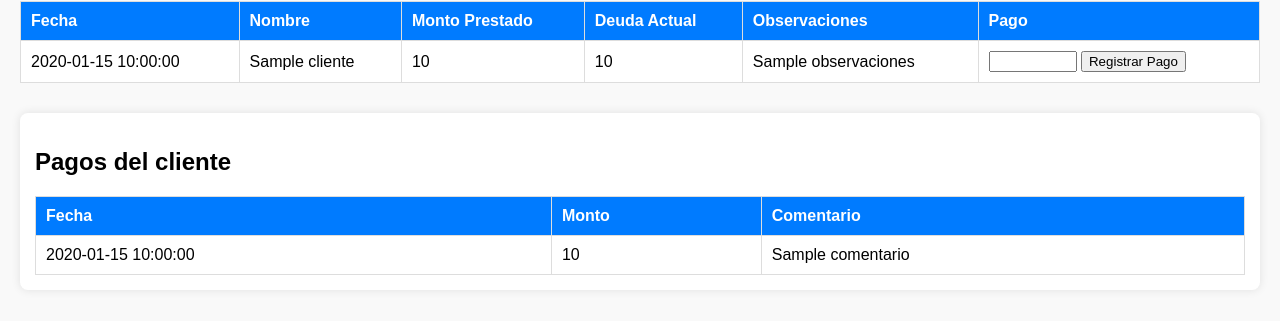
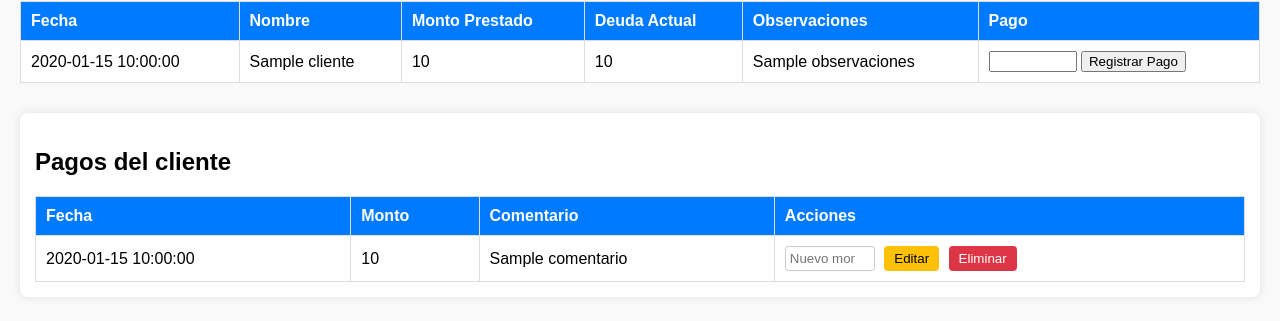
Before and after one commit to luisrobles062/ruta-cobros-app, a Python web app: template templates/inicio.html in a window 1280 px wide. Shown: the part 159-480 px from the top of the page. Run offline with Jinja, Linux system fonts and the light colour scheme; the template is opened without the code that fills it: most values are stand-ins (such as "Sample title", 1, 10 or a date in 2020).

Commit message:
Update inicio.html

```diff
--- a/templates/inicio.html
+++ b/templates/inicio.html
@@ -38,6 +38,40 @@
         .no-data {
             font-style: italic;
             color: #666;
+        }
+        .btn-edit {
+            background-color: #ffc107;
+            color: black;
+            padding: 5px 10px;
+            border: none;
+            border-radius: 4px;
+            cursor: pointer;
+            margin-right: 5px;
+        }
+        .btn-edit:hover {
+            background-color: #e0a800;
+        }
+        .btn-delete {
+            background-color: #dc3545;
+            color: white;
+            padding: 5px 10px;
+            border: none;
+            border-radius: 4px;
+            cursor: pointer;
+        }
+        .btn-delete:hover {
+            background-color: #c82333;
+        }
+        form.inline-form {
+            display: inline-block;
+            margin: 0;
+        }
+        input[type="number"].edit-input {
+            width: 80px;
+            padding: 4px;
+            margin-right: 5px;
+            border-radius: 3px;
+            border: 1px solid #ccc;
         }
     </style>
 </head>
@@ -95,6 +129,7 @@
                         <th>Fecha</th>
                         <th>Monto</th>
                         <th>Comentario</th>
+                        <th>Acciones</th>
                     </tr>
                 </thead>
                 <tbody>
@@ -103,6 +138,20 @@
                         <td>{{ pago.fecha }}</td>
                         <td>{{ "{:,.0f}".format(pago.monto) | replace(',', '.') }}</td>
                         <td>{{ pago.comentario }}</td>
+                        <td>
+                            <!-- Formulario para editar pago -->
+                            <form class="inline-form" method="POST" action="/editar_pago">
+                                <input type="hidden" name="pago_id" value="{{ pago.id }}">
+                                <input type="number" name="nuevo_monto" min="1" required class="edit-input" placeholder="Nuevo monto">
+                                <button type="submit" class="btn-edit">Editar</button>
+                            </form>
+
+                            <!-- Formulario para eliminar pago -->
+                            <form class="inline-form" method="POST" action="/eliminar_pago" onsubmit="return confirm('¿Seguro que quieres eliminar este pago?');">
+                                <input type="hidden" name="pago_id" value="{{ pago.id }}">
+                                <button type="submit" class="btn-delete">Eliminar</button>
+                            </form>
+                        </td>
                     </tr>
                 {% endfor %}
                 </tbody>
```
